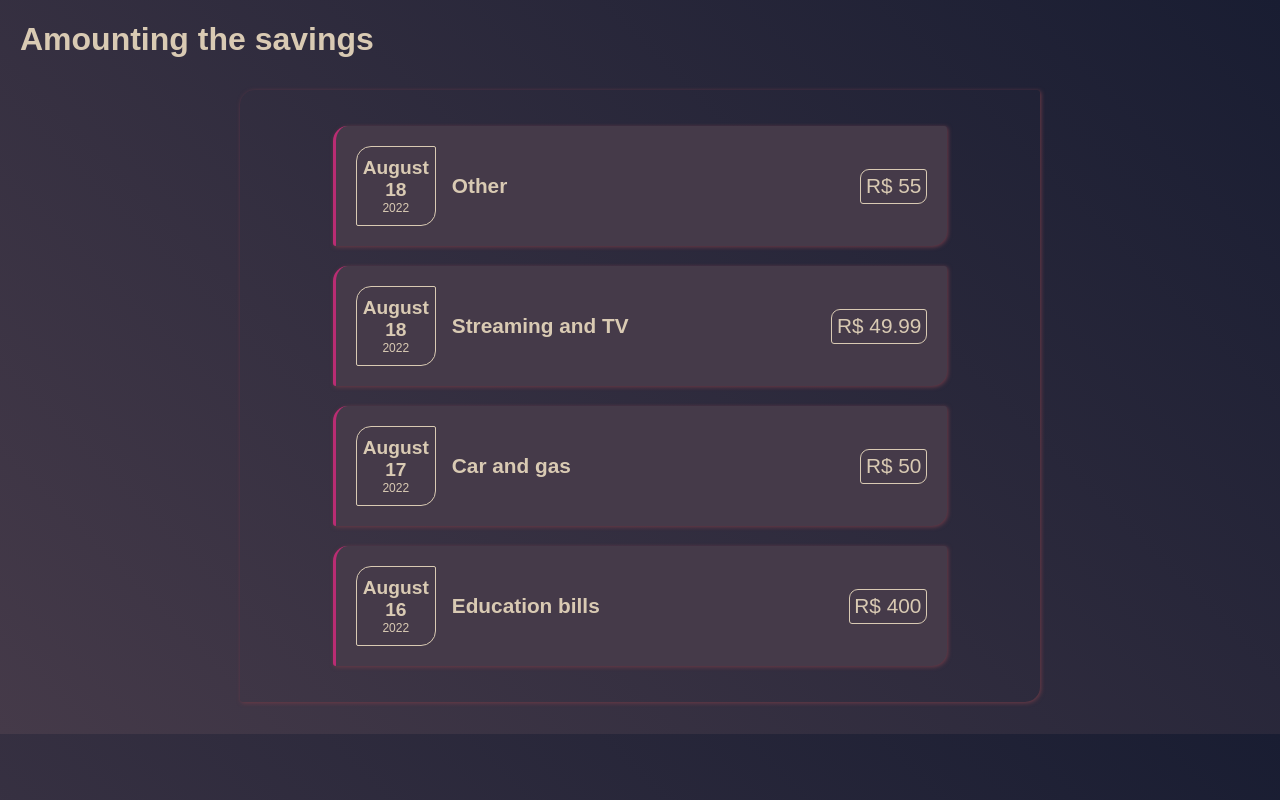
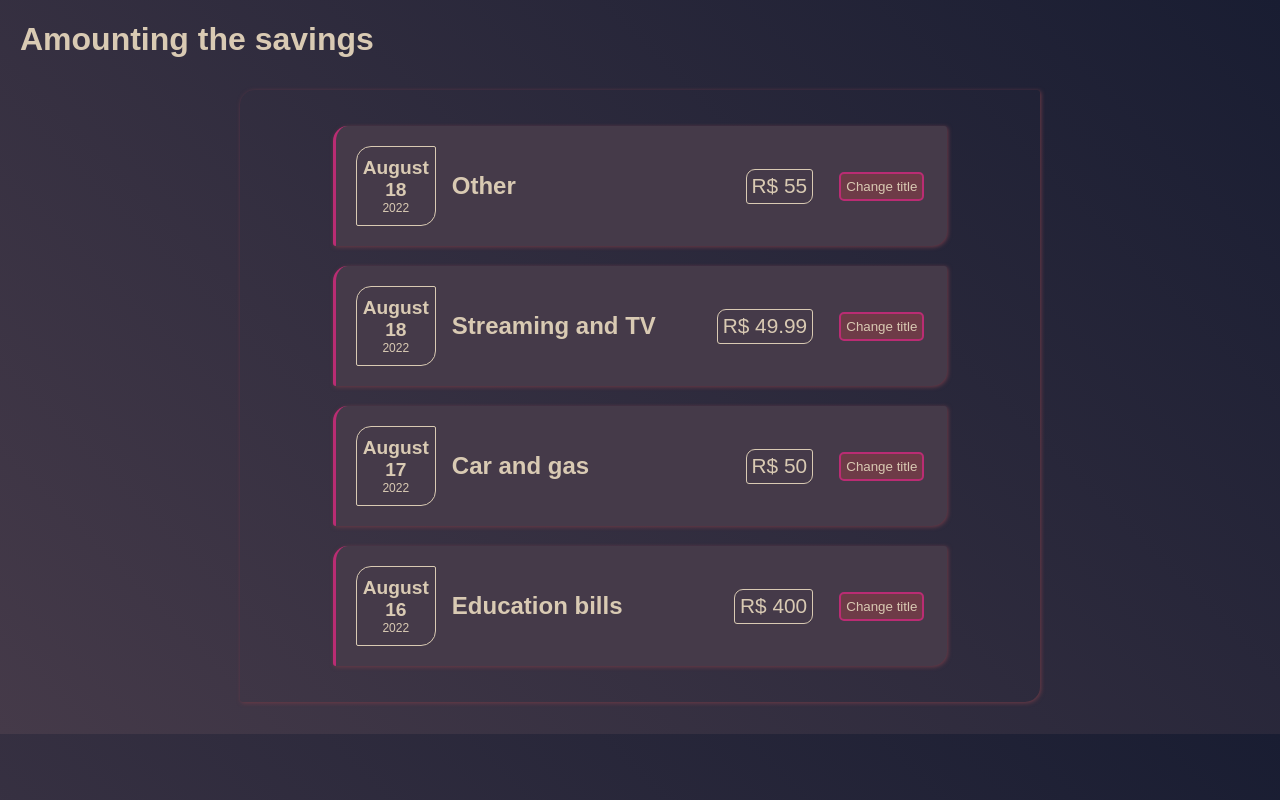
Before and after one commit to israeldvd/amounts-monitor, a React (Create React App) app in the folder react-complete/: page / in a window 1280 px wide. Built offline with nearby package versions, Linux system fonts and the light colour scheme; a web font is replaced by a local one.

Commit message:
Add experimental useState functionality

```diff
--- a/react-complete/src/components/Amounts/AmountItem.css
+++ b/react-complete/src/components/Amounts/AmountItem.css
@@ -12,7 +12,6 @@ h2 {
     border-left: 0.2rem var(--color-accent) solid;
     display: flex;
     justify-content: space-between;
-    gap: 1rem;
     align-items: center;
     transition: transform 1s ease;
 }
@@ -24,6 +23,14 @@ h2 {
     -ms-transform: scale(1.04);
     transform: scale(1.04);
     transition: transform 0.5s ease;
+}
+
+.item_data {
+    width: 80%;
+    display: flex;
+    justify-content: space-between;
+    gap: 1rem;
+    align-items: center;
 }
 
 .item_info {
@@ -52,6 +59,15 @@ h2 {
     padding: 0.3rem;
 }
 
+.whole_amount_item button {
+    color: inherit;
+    background-color: var(--color-brown);
+    border: 2px var(--color-accent) solid;
+    border-radius: 5px;
+    padding: 0.3rem;
+    margin: 3px;
+}
+
 @media (max-width: 580px) {
     .whole_amount_item {
         flex-direction: column;
--- a/react-complete/src/components/Amounts/AmountItem.js
+++ b/react-complete/src/components/Amounts/AmountItem.js
@@ -1,17 +1,30 @@
+import { useState } from "react";
+
 import Card from "../UI/Card";
 import ItemDate from "./ItemDate";
 import "./AmountItem.css";
 
 const AmountItem = (props) => {
+    const [title, setTitle] = useState(props.title);
+
+    const titleChangeHandler = () => {
+        setTitle("Updated!");
+    };
+
     return (
         <Card className="whole_amount_item">
-            <div className="item_info">
-                <h2 className="item_description">{props.title}</h2>
-                <ItemDate date={props.date} />
+            <div className="item_data">
+                <div className="item_info">
+                    <h2 className="item_description">{title}</h2>
+                    <ItemDate date={props.date} />
+                </div>
+                <div className="item_cost">R$ {props.cost}</div>
             </div>
-            <div className="item_cost">R$ {props.cost}</div>
+            <div>
+                <button onClick={titleChangeHandler}>Change title</button>
+            </div>
         </Card>
     );
-}
+};
 
 export default AmountItem;
```
